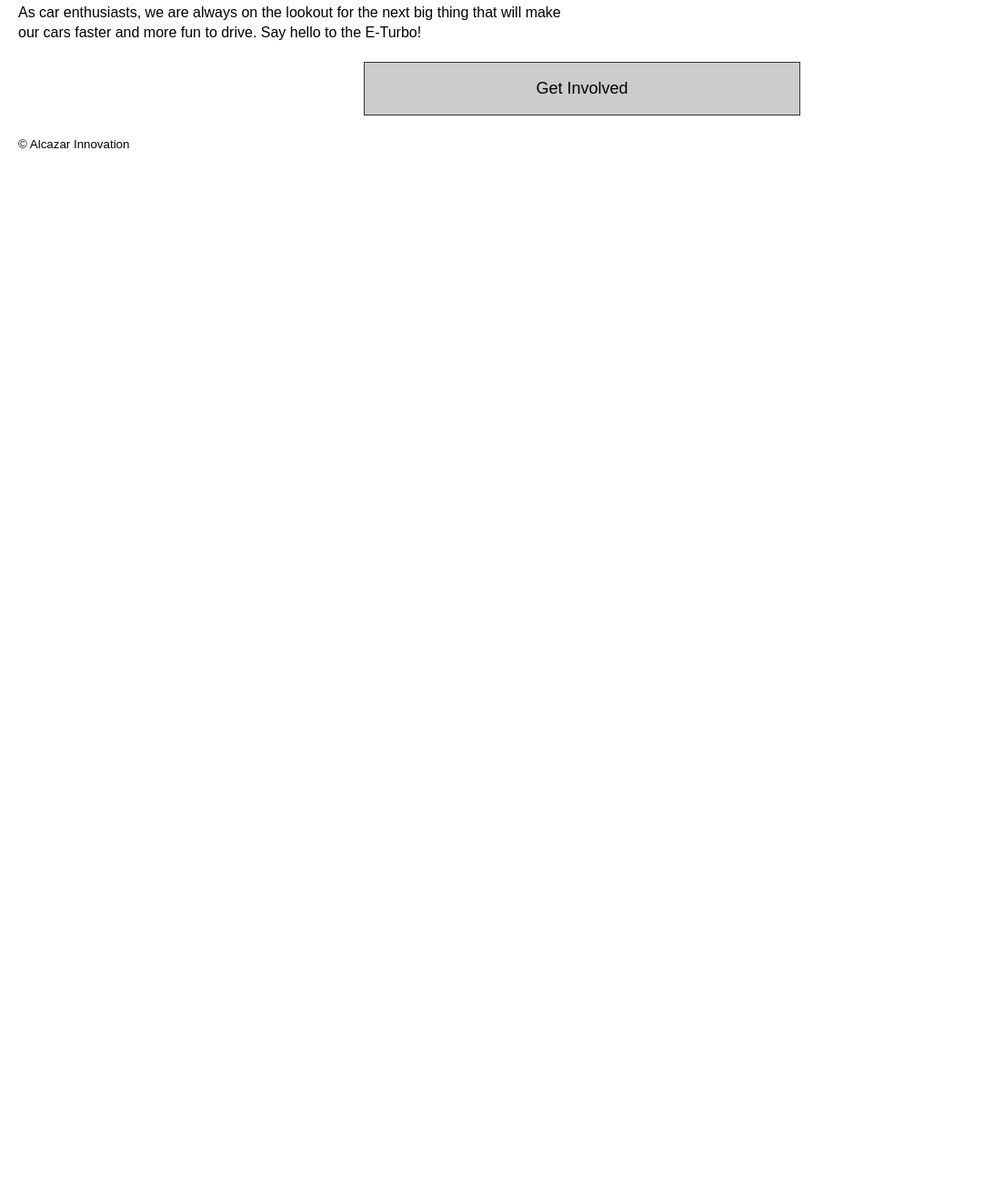
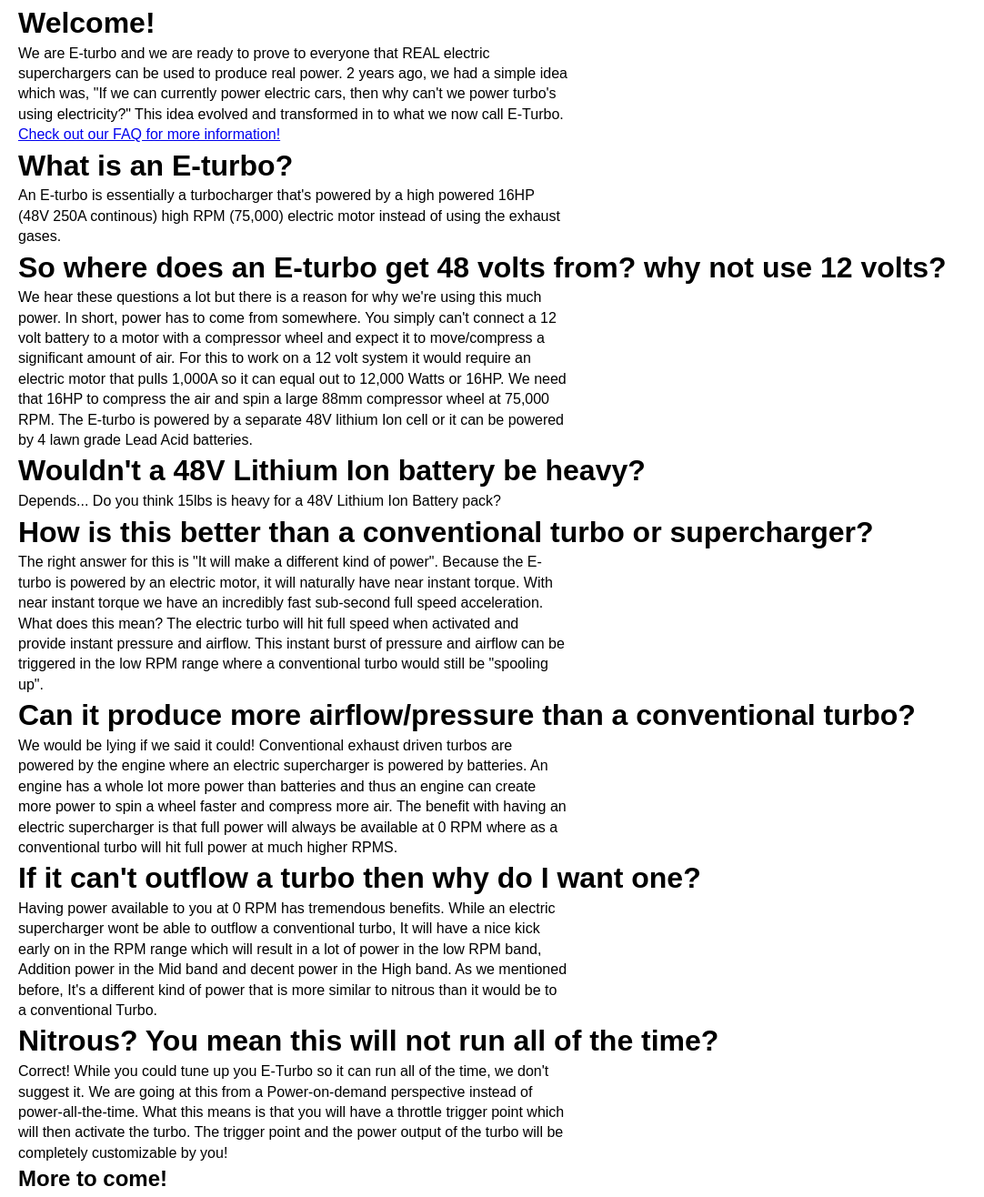
Before and after one commit to AlcazarInnovation/eturbo.io, a plain HTML site: page index.html in a window 1280 px wide. Shown: the part 472-1788 px from the top of the page at 91% size, without its empty margins (0-1082 px from the left). Before the commit the page ends 800 px from the top, so only its background shows below. Drawn offline with Linux system fonts and the light colour scheme.

Commit message:
Checking in content

```diff
--- a/index.html
+++ b/index.html
@@ -14,7 +14,35 @@
       [video]
     </div>
     <div class="introduction">
-      <p>As car enthusiasts, we are always on the lookout for the next big thing that will make our cars faster and more fun to drive. Say hello to the E-Turbo!</p>
+    <h1>Welcome!</h1>
+      <p>We are E-turbo and we are ready to prove to everyone that REAL electric superchargers can be used to produce real power. 2 years ago, we had a simple idea which was, "If we can currently power electric cars, then why can't we power turbo's using electricity?" This idea evolved and transformed in to what we now call E-Turbo. <a href="#">Check out our FAQ for more information!<a/></p>
+    </div>
+        <div class="FAQ Page">
+    <h1>What is an E-turbo?</h1>
+      <p>An E-turbo is essentially a turbocharger that's powered by a high powered 16HP (48V 250A continous) high RPM (75,000) electric motor instead of using the exhaust gases. </p>
+
+        <h1>So where does an E-turbo get 48 volts from? why not use 12 volts?</h1>
+      <p>We hear these questions a lot but there is a reason for why we're using this much power. In short, power has to come from somewhere. You simply can't connect a 12 volt battery to a motor with a compressor wheel and expect it to move/compress a significant amount of air. For this to work on a 12 volt system it would require an electric motor that pulls 1,000A so it can equal out to 12,000 Watts or 16HP. We need that 16HP to compress the air and spin a large 88mm compressor wheel at 75,000 RPM. The E-turbo is powered by a separate 48V lithium Ion cell or it can be powered by 4 lawn grade Lead Acid batteries. </p>
+
+              <h1>Wouldn't a 48V Lithium Ion battery be heavy?</h1>
+      <p>Depends... Do you think 15lbs is heavy for a 48V Lithium Ion Battery pack?</p>
+
+          <h1>How is this better than a conventional turbo or supercharger?</h1>
+      <p>The right answer for this is "It will make a different kind of power". Because the E-turbo is powered by an electric motor, it will naturally have near instant torque. With near instant torque we have an incredibly fast sub-second full speed acceleration. What does this mean? The electric turbo will hit full speed when activated and provide instant pressure and airflow. This instant burst of pressure and airflow can be triggered in the low RPM range where a conventional turbo would still be "spooling up". </p>
+
+                    <h1>Can it produce more airflow/pressure than a conventional turbo?</h1>
+      <p>We would be lying if we said it could! Conventional exhaust driven turbos are powered by the engine where an electric supercharger is powered by batteries. An engine has a whole lot more power than batteries and thus an engine can create more power to spin a wheel faster and compress more air. The benefit with having an electric supercharger is that full power will always be available at 0 RPM where as a conventional turbo will hit full power at much higher RPMS. </p>
+
+                          <h1>If it can't outflow a turbo then why do I want one?</h1>
+      <p>Having power available to you at 0 RPM has tremendous benefits. While an electric supercharger wont be able to outflow a conventional turbo, It will have a nice kick early on in the RPM range which will result in a lot of power in the low RPM band, Addition power in the Mid band and decent power in the High band. As we mentioned before, It's a different kind of power that is more similar to nitrous than it would be to a conventional Turbo. </p>
+
+                                <h1>Nitrous? You mean this will not run all of the time?</h1>
+      <p>Correct! While you could tune up you E-Turbo so it can run all of the time, we don't suggest it. We are going at this from a Power-on-demand perspective instead of power-all-the-time. What this means is that you will have a throttle trigger point which will then activate the turbo. The trigger point and the power output of the turbo will be completely customizable by you!</p>
+
+<h2>More to come!</h2>
+
+
+
     </div>
     <button class="cta-button" type="button">Get Involved</button>
     <footer>
```
